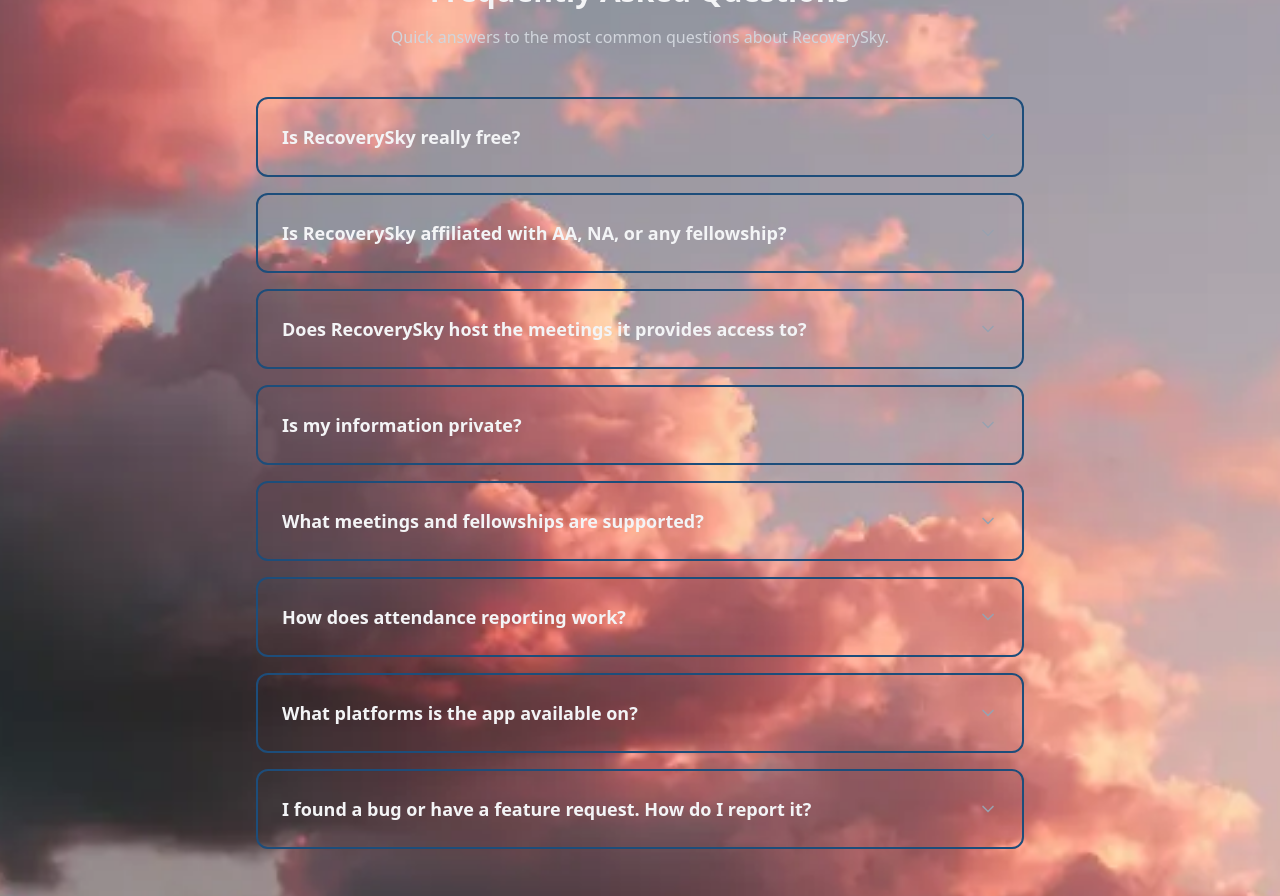
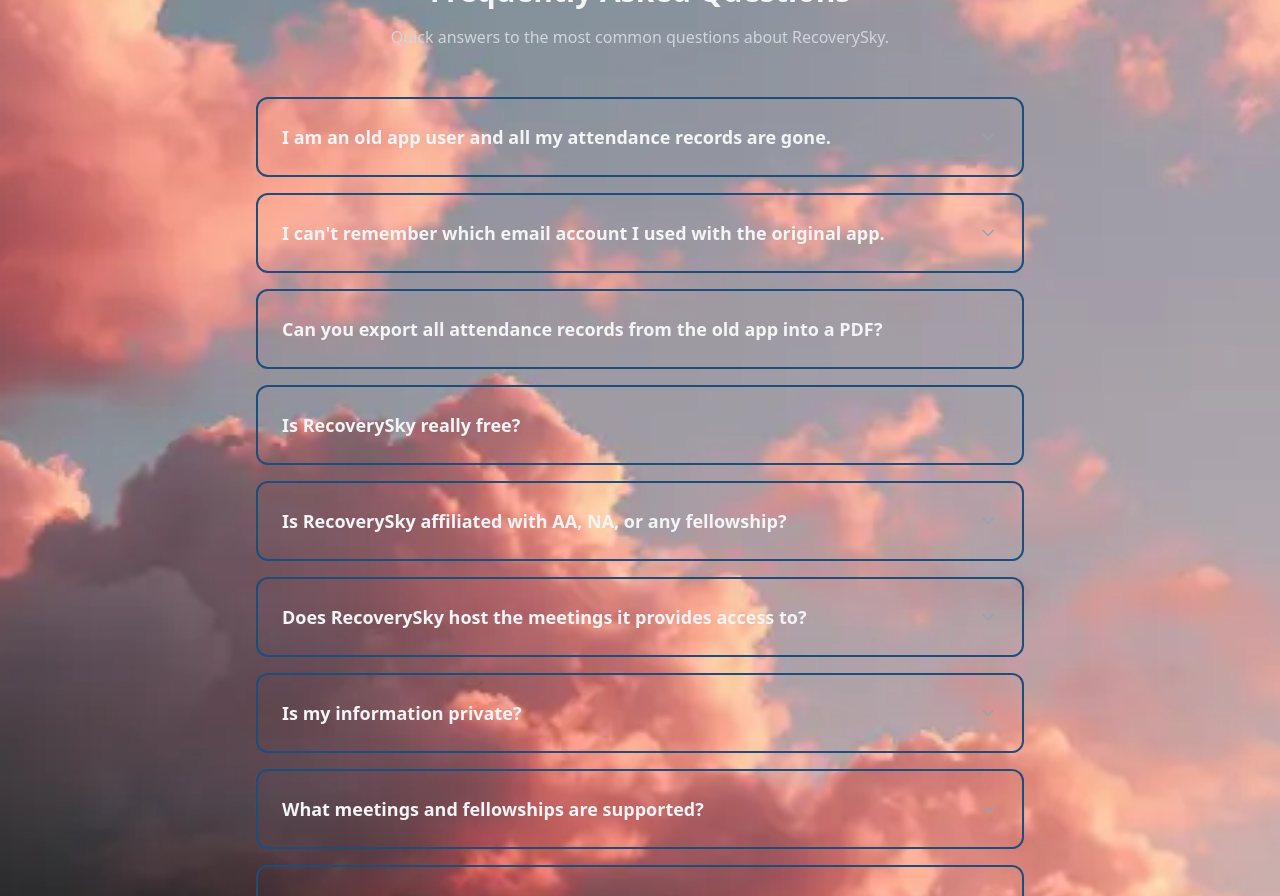
Before and after one commit to templeofinannaslight/temple-www, a React (Vite) app: page /support in a window 1280 px wide. Shown: the part 1160-2056 px from the top of the page. Built offline with nearby package versions, Linux system fonts and the light colour scheme.

Commit message:
updated FAQ

```diff
--- a/src/pages/SupportPage.tsx
+++ b/src/pages/SupportPage.tsx
@@ -3,6 +3,21 @@
 import { Mail, ChevronDown, ChevronUp } from "lucide-react";
 
 const FAQS = [
+  {
+    question: "I am an old app user and all my attendance records are gone.",
+    answer:
+      "This is caused by one of two things.  Either you logged into the new app using a different email account than you did with the original app, or you failed to perform the onboarding and import attendance.  Please contact support.",
+  },
+  {
+    question:
+      "I can't remember which email account I used with the original app.",
+    answer: "This is very easy to resolve.  Please contact support.",
+  },
+  {
+    question:
+      "Can you export all attendance records from the old app into a PDF?",
+    answer: "Yes, this is a trivial task.  Please contact support",
+  },
   {
     question: "Is RecoverySky really free?",
     answer:
```
